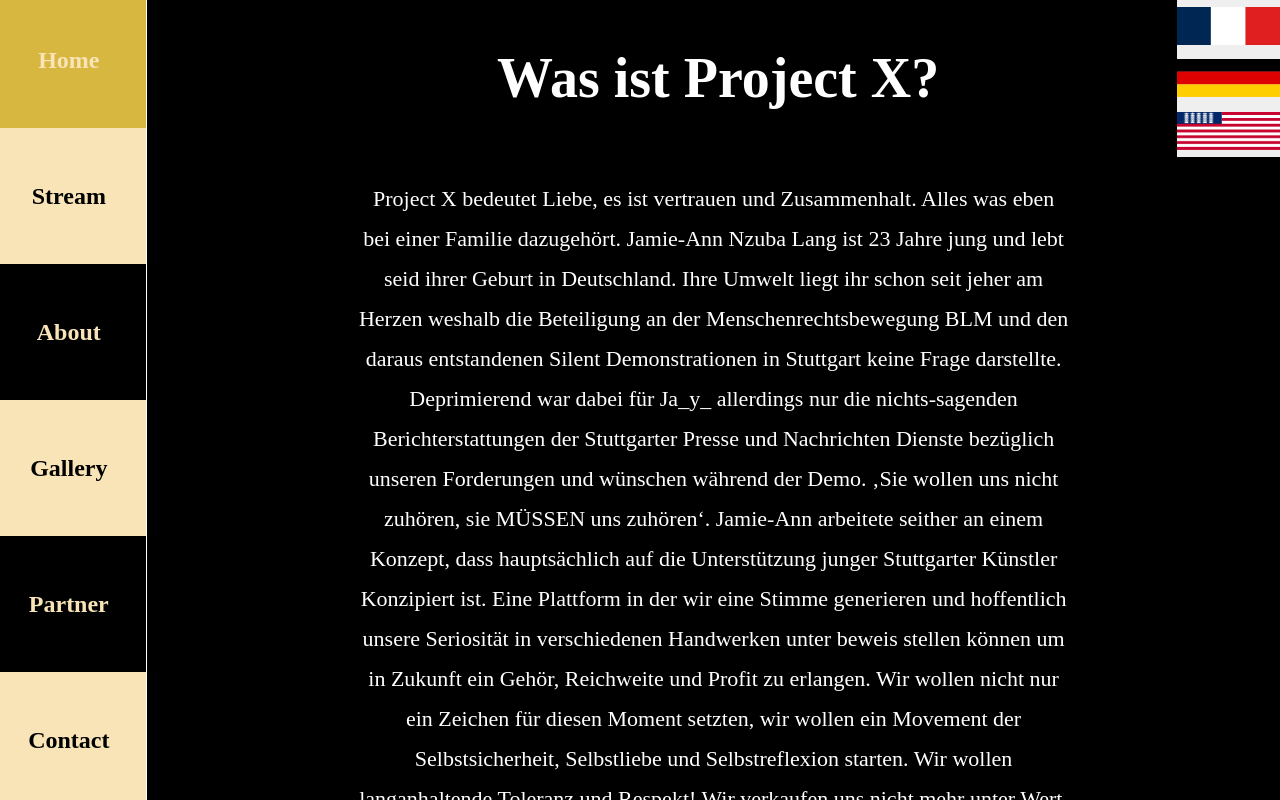
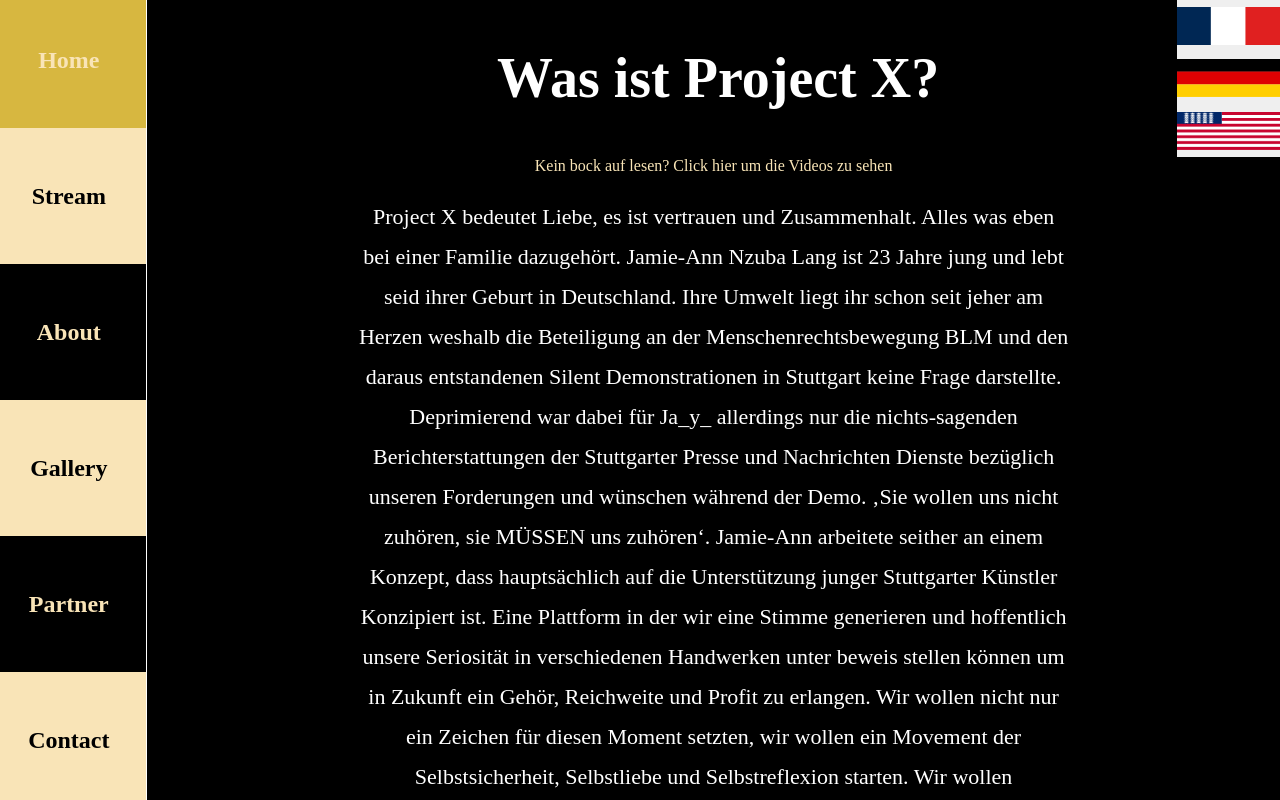
Before and after one commit to MisterSemaan/project-x-by-jay, a React (Create React App) app: page /about in a window 1280 px wide. Built offline with nearby package versions, Linux system fonts and the light colour scheme.

Commit message:
Changes according to email from j

```diff
--- a/src/css/app.css
+++ b/src/css/app.css
@@ -1,5 +1,5 @@
 li { list-style-type: none; }
-a { text-decoration: none; }
+a { text-decoration: none; color: black; }
 
 :root { font-size: 16px; }
 
--- a/src/view/pages/About/about.css
+++ b/src/view/pages/About/about.css
@@ -75,6 +75,19 @@
     margin: 0 50px 0 50px;
 }
 
+#about .bottom a {
+    text-align: center;
+    color: #F9E5B7;
+}
+
+#about .bottom a:hover {
+    cursor: pointer;
+    -webkit-transition: all 0.25s;
+    transition: all 0.25s;
+    -webkit-transform: scale(1.5);
+    transform: scale(1.5);
+}
+
 #about .bottom div .smallHeader{
     height: 100%;
     line-height: 40px;
--- a/src/view/pages/About/aboutSwitcher.js
+++ b/src/view/pages/About/aboutSwitcher.js
@@ -28,7 +28,8 @@ export const AboutSwitcher = () => {
       </div>
       </div>
       <div className="bottom">
-          {AboutText}
+        <a href="https://www.youtube.com/channel/UC6XTYyA0VW6IQVXCAybVYQw">Kein bock auf lesen? Click hier um die Videos zu sehen</a>
+        {AboutText}
         </div>
     </section>
   );
```
